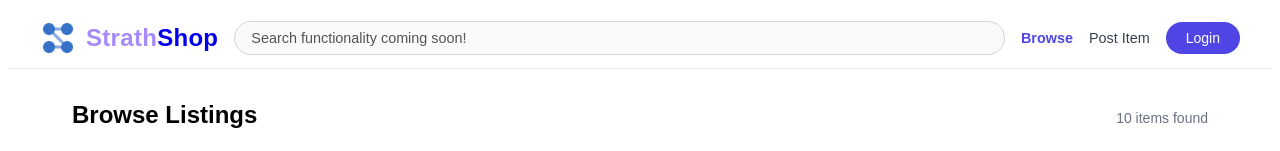
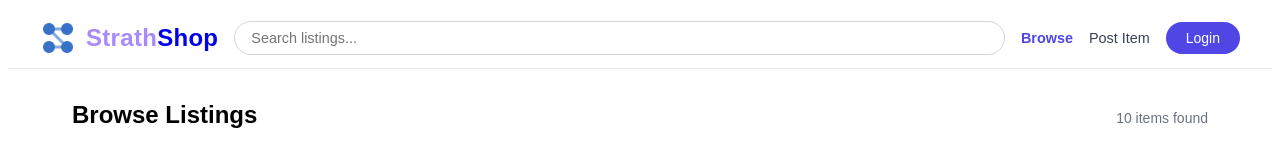
Before and after one commit to jkimanii/strathmore-marketplace, a React (Vite) app: page / in a window 1280 px wide. Shown: the top 151 px of the page. Built offline with nearby package versions, Linux system fonts and the light colour scheme.

Commit message:
feat(search): wire navbar search to filter browse listings
Add app-level search state and pass it through Layout/Navbar into Browse.
Enable a functional navbar search form that navigates to `/` and filters listings by title alongside category filters.

```diff
--- a/src/App.jsx
+++ b/src/App.jsx
@@ -8,6 +8,7 @@ import seedListings from './data/listings.json';
 
 function App() {
   const [listings, setListings] = useState(seedListings);
+  const [searchQuery, setSearchQuery] = useState('');
 
   function addListing(newListing) {
     setListings((prev) => [newListing, ...prev]);
@@ -15,8 +16,11 @@ function App() {
   return (
     <BrowserRouter>
       <Routes>
-        <Route element={<Layout />}>
-          <Route path="/" element={<Browse listings={listings} />} />
+        <Route element={<Layout onSearch={setSearchQuery} />}>
+          <Route
+            path="/"
+            element={<Browse listings={listings} searchQuery={searchQuery} />}
+          />
           <Route
             path="/listing/:id"
             element={<ListingDetail listings={listings} />}
--- a/src/components/Layout.jsx
+++ b/src/components/Layout.jsx
@@ -3,10 +3,10 @@ import Navbar from './navbar';
 import Footer from './footer';
 import './Layout.css';
 
-function Layout() {
+function Layout({ onSearch }) {
   return (
     <div className="app-shell">
-      <Navbar />
+      <Navbar onSearch={onSearch} />
       <main className="main-content">
         <Outlet />
       </main>
--- a/src/components/navbar.jsx
+++ b/src/components/navbar.jsx
@@ -1,8 +1,18 @@
-import { Link, NavLink } from 'react-router-dom';
+import { Link, NavLink, useNavigate } from 'react-router-dom';
 import './navbar.css';
 import logo from '../../assets/logo.png';
+import { useState } from 'react';
 
-function Navbar() {
+function Navbar({ onSearch }) {
+  const [query, setQuery] = useState('');
+  const navigate = useNavigate();
+
+  function handleSearch(e) {
+    e.preventDefault();
+    onSearch(query);
+    navigate('/'); // Always go to Browse when searching
+  }
+
   return (
     <nav className="navbar">
       <Link to="/" className="navbar-logo">
@@ -12,16 +22,15 @@ function Navbar() {
         </span>
       </Link>
 
-      <div className="navbar-search">
-        {/* This input becomes functional in Milestone 7 */}
+      <form className="navbar-search" onSubmit={handleSearch}>
         <input
           type="search"
           placeholder="Search listings..."
           className="search-input"
-          disabled
-          value="Search functionality coming soon!"
+          value={query}
+          onChange={(e) => setQuery(e.target.value)}
         />
-      </div>
+      </form>
 
       <div className="navbar-links">
         <NavLink
--- a/src/pages/Browse.jsx
+++ b/src/pages/Browse.jsx
@@ -4,16 +4,18 @@ import ListingCard from '../components/ListingCard';
 import categories from '../data/categories.json';
 import './Browse.css';
 
-function Browse({ listings = [] }) {
+function Browse({ listings = [], searchQuery = '' }) {
   const [activeCategory, setActiveCategory] = useState('all');
 
-  const filteredListings =
-    activeCategory === 'all'
-      ? listings
-      : listings.filter(
-          (listing) =>
-            listing.category.toLowerCase() === activeCategory.toLowerCase()
-        );
+  const filteredListings = listings
+    .filter((listing) =>
+      activeCategory === 'all'
+        ? true
+        : listing.category.toLowerCase() === activeCategory.toLowerCase()
+    )
+    .filter((listing) =>
+      listing.title.toLowerCase().includes(searchQuery.toLowerCase())
+    );
 
   return (
     <section>
```
